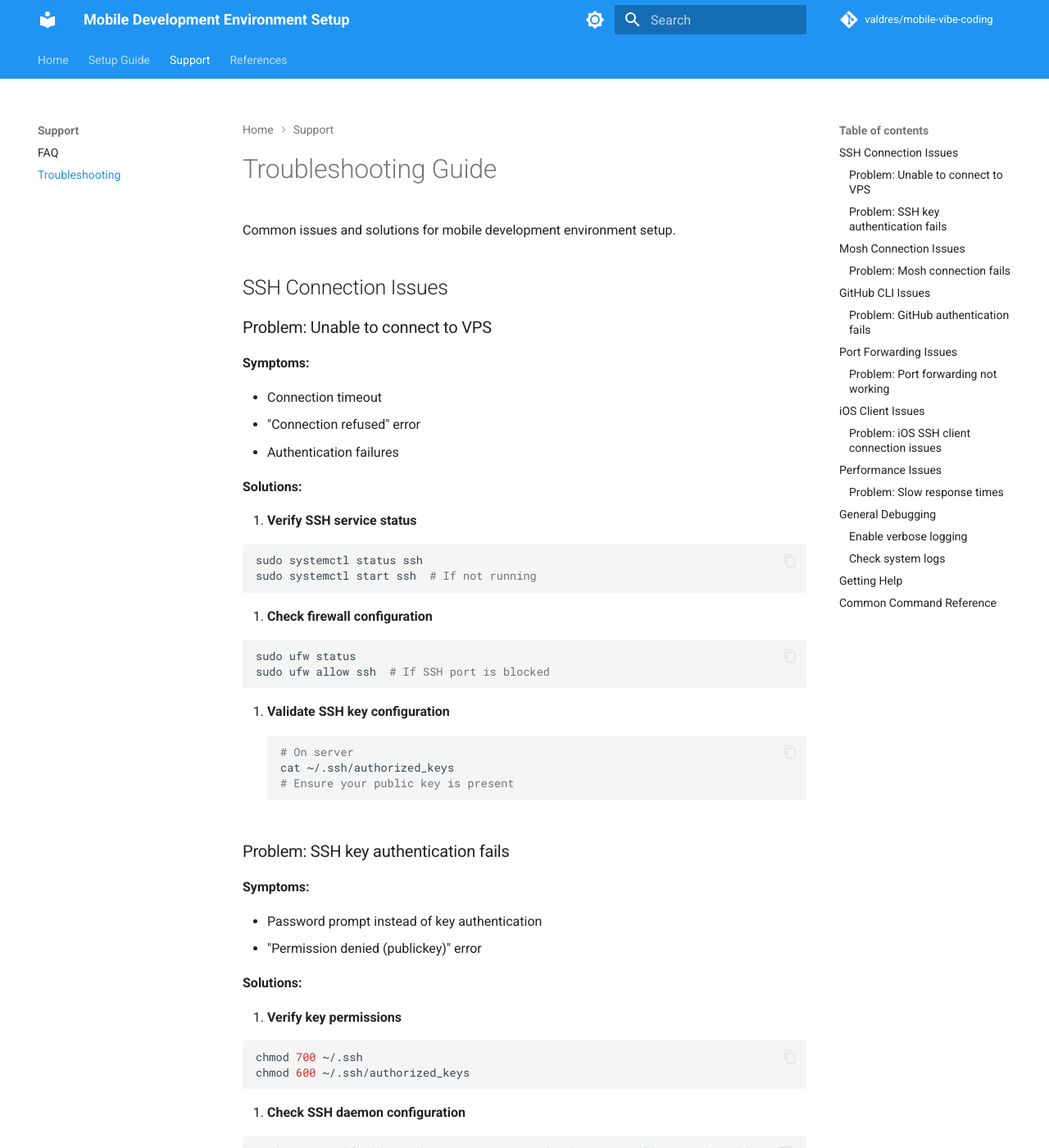
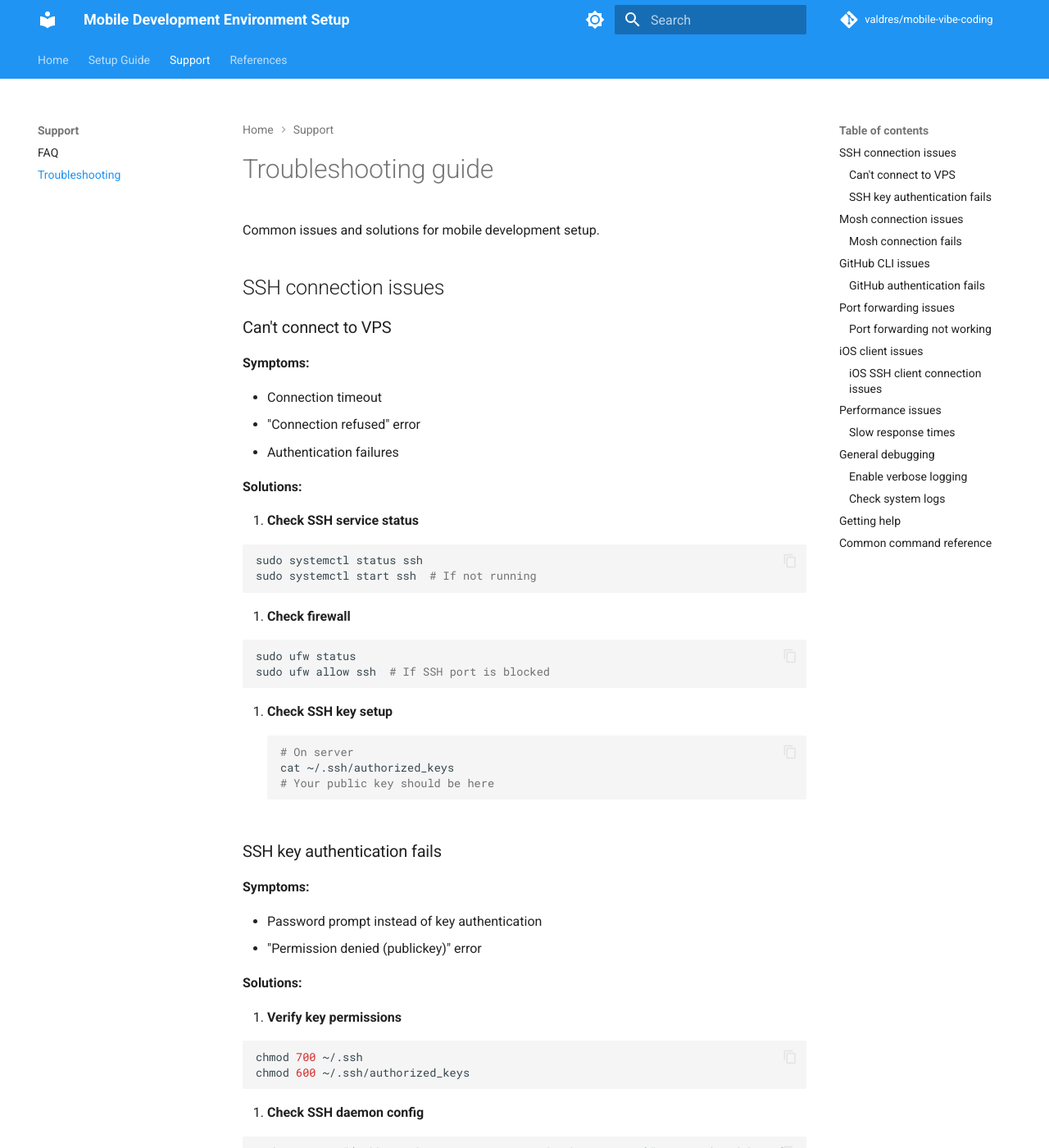
Before and after one commit to staticaland/mobile-vibe-coding, an MkDocs documentation site: the page built from docs/troubleshooting.md, in a window 1280 px wide and 1400 px high. Shown: the whole window at 82% size. Built offline with MkDocs 1.6.1 and Material for MkDocs 9.7.7, drawn with Linux system fonts in a browser that asks for light colours; comment, search, counter and statistics services are not loaded; some of the changed text lies outside the part shown.

Commit message:
Apply clear writing principles to troubleshooting documentation
🤖 Generated with [Claude Code](https://claude.ai/code)

Co-Authored-By: Claude <noreply@anthropic.com>

````diff
--- a/docs/troubleshooting.md
+++ b/docs/troubleshooting.md
@@ -1,10 +1,10 @@
-# Troubleshooting Guide
+# Troubleshooting guide
 
-Common issues and solutions for mobile development environment setup.
+Common issues and solutions for mobile development setup.
 
-## SSH Connection Issues
+## SSH connection issues
 
-### Problem: Unable to connect to VPS
+### Can't connect to VPS
 
 **Symptoms:**
 
@@ -14,28 +14,28 @@ Common issues and solutions for mobile development environment setup.
 
 **Solutions:**
 
-1. **Verify SSH service status**
+1. **Check SSH service status**
 
    ```bash
    sudo systemctl status ssh
    sudo systemctl start ssh  # If not running
    ```
 
-2. **Check firewall configuration**
+2. **Check firewall**
 
    ```bash
    sudo ufw status
    sudo ufw allow ssh  # If SSH port is blocked
    ```
 
-3. **Validate SSH key configuration**
+3. **Check SSH key setup**
    ```bash
    # On server
    cat ~/.ssh/authorized_keys
-   # Ensure your public key is present
+   # Your public key should be here
    ```
 
-### Problem: SSH key authentication fails
+### SSH key authentication fails
 
 **Symptoms:**
 
@@ -51,22 +51,22 @@ Common issues and solutions for mobile development environment setup.
    chmod 600 ~/.ssh/authorized_keys
    ```
 
-2. **Check SSH daemon configuration**
+2. **Check SSH daemon config**
 
    ```bash
    sudo grep -E "(PubkeyAuthentication|PasswordAuthentication)" /etc/ssh/sshd_config
-   # Ensure: PubkeyAuthentication yes
+   # Should show: PubkeyAuthentication yes
    ```
 
-3. **Validate key format**
+3. **Check key format**
    ```bash
    ssh-keygen -l -f ~/.ssh/id_ed25519.pub
-   # Should show valid key fingerprint
+   # Shows valid key fingerprint
    ```
 
-## Mosh Connection Issues
+## Mosh connection issues
 
-### Problem: Mosh connection fails
+### Mosh connection fails
 
 **Symptoms:**
 
@@ -88,15 +88,15 @@ Common issues and solutions for mobile development environment setup.
    sudo ufw allow 60000:61000/udp
    ```
 
-3. **Verify Mosh server is running**
+3. **Check Mosh server**
    ```bash
    which mosh-server
-   # Should return path to mosh-server
+   # Returns path to mosh-server
    ```
 
-## GitHub CLI Issues
+## GitHub CLI issues
 
-### Problem: GitHub authentication fails
+### GitHub authentication fails
 
 **Symptoms:**
 
@@ -121,14 +121,14 @@ Common issues and solutions for mobile development environment setup.
    gh auth login
    ```
 
-3. **Verify authentication status**
+3. **Check authentication status**
    ```bash
    gh auth status
    ```
 
-## Port Forwarding Issues
+## Port forwarding issues
 
-### Problem: Port forwarding not working
+### Port forwarding not working
 
 **Symptoms:**
 
@@ -138,7 +138,7 @@ Common issues and solutions for mobile development environment setup.
 
 **Solutions:**
 
-1. **Verify service is running**
+1. **Check service is running**
 
    ```bash
    sudo netstat -tlnp | grep :8000
@@ -152,16 +152,16 @@ Common issues and solutions for mobile development environment setup.
    # Look for your tunnel process
    ```
 
-3. **Test local connectivity**
+3. **Test local connection**
    ```bash
    # On server
    curl localhost:8000
-   # Should connect to your service
+   # Connects to your service
    ```
 
-## iOS Client Issues
+## iOS client issues
 
-### Problem: iOS SSH client connection issues
+### iOS SSH client connection issues
 
 **Symptoms:**
 
@@ -173,7 +173,7 @@ Common issues and solutions for mobile development environment setup.
 
 1. **Enable Mosh protocol**
    - Switch from SSH to Mosh in client settings
-   - Verify Mosh is installed on server
+   - Check Mosh is installed on server
 
 2. **Configure session persistence**
 
@@ -190,9 +190,9 @@ Common issues and solutions for mobile development environment setup.
        ServerAliveCountMax 3
    ```
 
-## Performance Issues
+## Performance issues
 
-### Problem: Slow response times
+### Slow response times
 
 **Symptoms:**
 
@@ -228,7 +228,7 @@ Common issues and solutions for mobile development environment setup.
        ControlPersist 10m
    ```
 
-## General Debugging
+## General debugging
 
 ### Enable verbose logging
 
@@ -259,16 +259,16 @@ sudo journalctl -u ssh
 sudo journalctl -f
 ```
 
-## Getting Help
+## Getting help
 
-If you encounter issues not covered in this guide:
+If you encounter issues not covered here:
 
-1. **Check the [References](references.md)** for additional resources
-2. **Review server logs** for specific error messages
-3. **Test individual components** to isolate the problem
-4. **Document your configuration** for easier troubleshooting
+1. **Check the [References](references.md)** for more resources
+2. **Review server logs** for error messages
+3. **Test components individually** to isolate the problem
+4. **Document your config** for easier troubleshooting
 
-## Common Command Reference
+## Common command reference
 
 **Quick diagnostic commands:**
 
````
